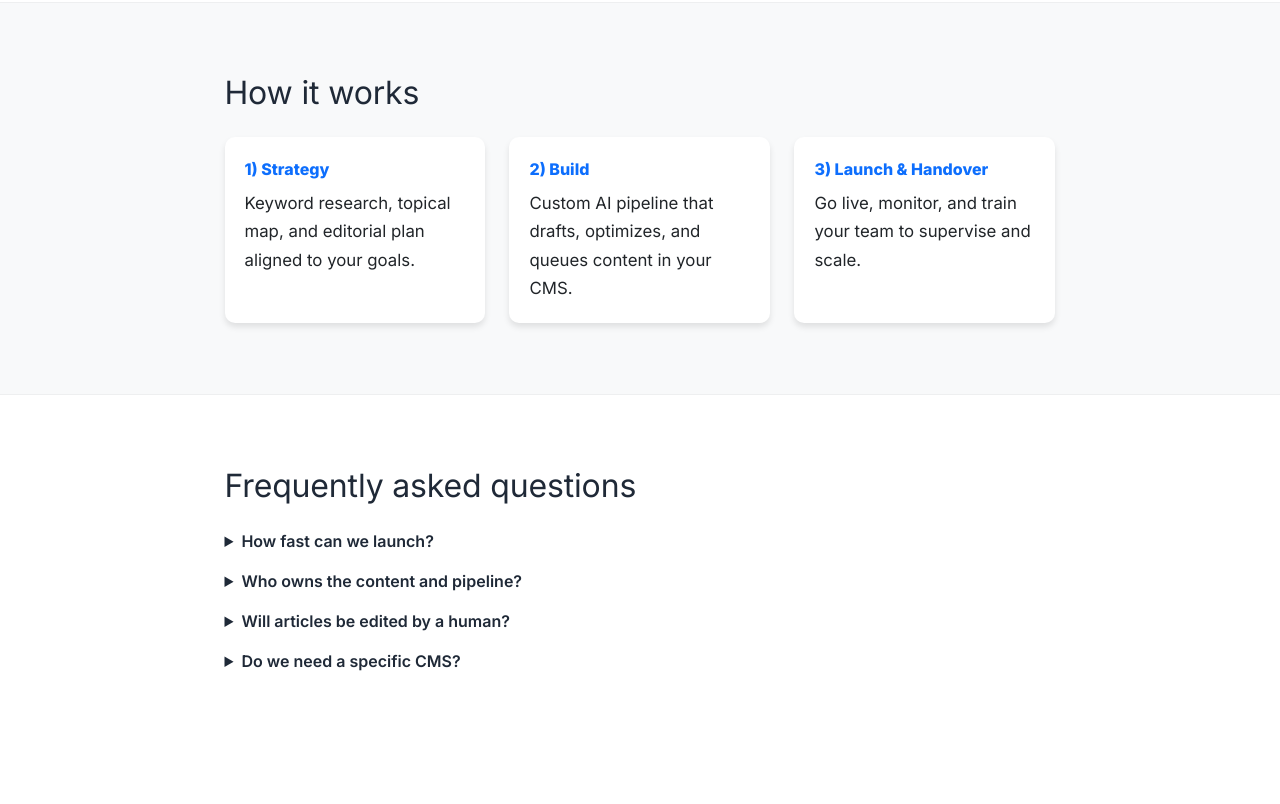
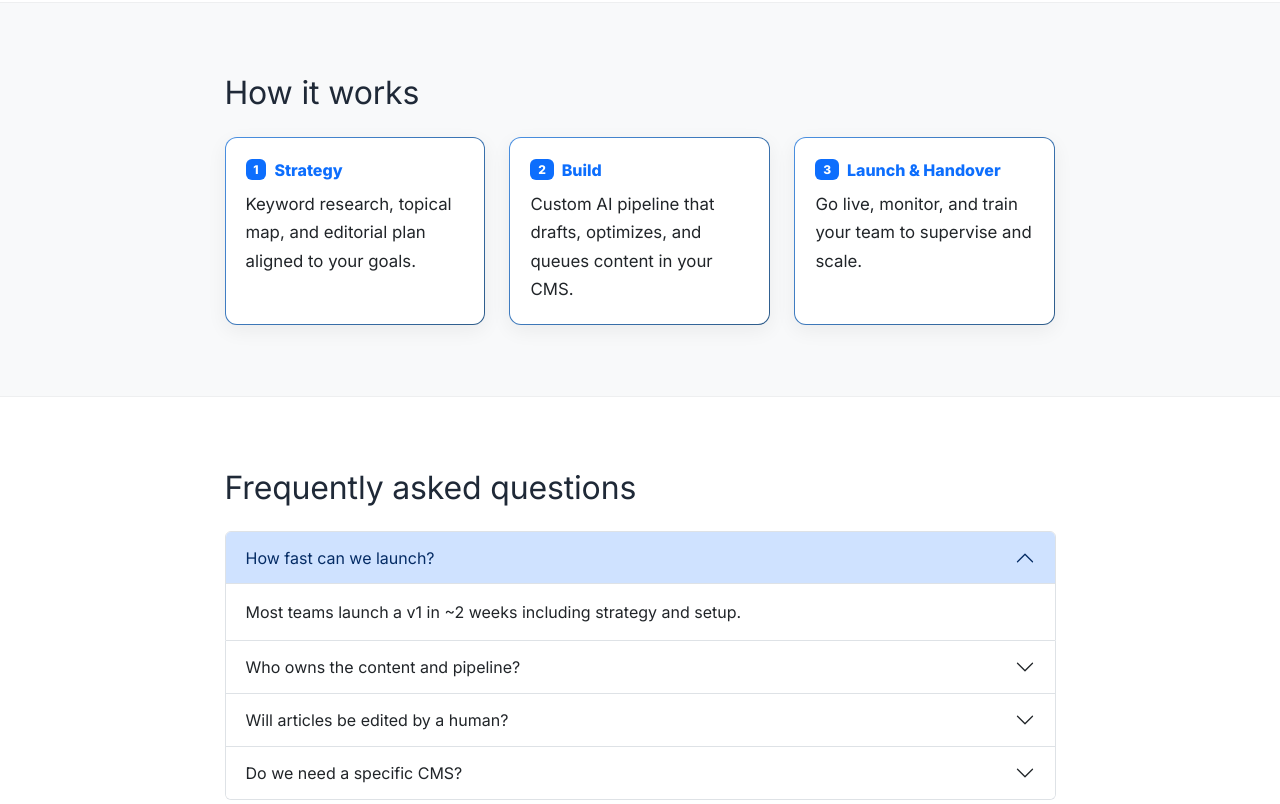
Before and after one commit to mingolladaniele/mingolladaniele.github.io, a plain HTML site: page ai-content-service/index.html in a window 1280 px wide. Shown: the part 2960-3764 px from the top of the page. Drawn offline with nearby package versions, Linux system fonts and the light colour scheme.

Commit message:
ui(ai-content-service): enhance FAQ section with accordion layout and improve process cards for better readability

```diff
--- a/ai-content-service/index.html
+++ b/ai-content-service/index.html
@@ -255,20 +255,29 @@
             <h2 class="mb-4 readable">How it works</h2>
             <div class="row g-4">
               <div class="col-md-4">
-                <div class="card h-100"><div class="card-body">
-                  <div class="text-primary fw-bold mb-2">1) Strategy</div>
+                <div class="card h-100 card-elevated"><div class="card-body">
+                  <div class="d-flex align-items-center gap-2 mb-2">
+                    <span class="badge bg-primary">1</span>
+                    <div class="fw-bold text-primary">Strategy</div>
+                  </div>
                   <p class="mb-0">Keyword research, topical map, and editorial plan aligned to your goals.</p>
                 </div></div>
               </div>
               <div class="col-md-4">
-                <div class="card h-100"><div class="card-body">
-                  <div class="text-primary fw-bold mb-2">2) Build</div>
+                <div class="card h-100 card-elevated"><div class="card-body">
+                  <div class="d-flex align-items-center gap-2 mb-2">
+                    <span class="badge bg-primary">2</span>
+                    <div class="fw-bold text-primary">Build</div>
+                  </div>
                   <p class="mb-0">Custom AI pipeline that drafts, optimizes, and queues content in your CMS.</p>
                 </div></div>
               </div>
               <div class="col-md-4">
-                <div class="card h-100"><div class="card-body">
-                  <div class="text-primary fw-bold mb-2">3) Launch & Handover</div>
+                <div class="card h-100 card-elevated"><div class="card-body">
+                  <div class="d-flex align-items-center gap-2 mb-2">
+                    <span class="badge bg-primary">3</span>
+                    <div class="fw-bold text-primary">Launch & Handover</div>
+                  </div>
                   <p class="mb-0">Go live, monitor, and train your team to supervise and scale.</p>
                 </div></div>
               </div>
@@ -284,22 +293,32 @@
         <div class="row justify-content-center">
           <div class="col-lg-9">
             <h2 class="mb-4 readable">Frequently asked questions</h2>
-            <details class="mb-3" data-umami-event="Click - FAQ Toggle">
-              <summary class="fw-semibold">How fast can we launch?</summary>
-              <div class="mt-2">Most teams launch a v1 in ~2 weeks including strategy and setup.</div>
-            </details>
-            <details class="mb-3" data-umami-event="Click - FAQ Toggle">
-              <summary class="fw-semibold">Who owns the content and pipeline?</summary>
-              <div class="mt-2">You do. Everything is delivered to your repo/CMS, with training.</div>
-            </details>
-            <details class="mb-3" data-umami-event="Click - FAQ Toggle">
-              <summary class="fw-semibold">Will articles be edited by a human?</summary>
-              <div class="mt-2">Yes. We include a light editorial pass for accuracy and tone.</div>
-            </details>
-            <details class="mb-3" data-umami-event="Click - FAQ Toggle">
-              <summary class="fw-semibold">Do we need a specific CMS?</summary>
-              <div class="mt-2">No. The pipeline integrates with most CMSs via APIs or publishing hooks.</div>
-            </details>
+            <div class="accordion" id="faq-accordion">
+              <div class="accordion-item">
+                <h2 class="accordion-header" id="faq1"><button class="accordion-button" type="button" data-bs-toggle="collapse" data-bs-target="#faq1c">How fast can we launch?</button></h2>
+                <div id="faq1c" class="accordion-collapse collapse show" data-bs-parent="#faq-accordion">
+                  <div class="accordion-body">Most teams launch a v1 in ~2 weeks including strategy and setup.</div>
+                </div>
+              </div>
+              <div class="accordion-item">
+                <h2 class="accordion-header" id="faq2"><button class="accordion-button collapsed" type="button" data-bs-toggle="collapse" data-bs-target="#faq2c">Who owns the content and pipeline?</button></h2>
+                <div id="faq2c" class="accordion-collapse collapse" data-bs-parent="#faq-accordion">
+                  <div class="accordion-body">You do. Everything is delivered to your repo/CMS, with training.</div>
+                </div>
+              </div>
+              <div class="accordion-item">
+                <h2 class="accordion-header" id="faq3"><button class="accordion-button collapsed" type="button" data-bs-toggle="collapse" data-bs-target="#faq3c">Will articles be edited by a human?</button></h2>
+                <div id="faq3c" class="accordion-collapse collapse" data-bs-parent="#faq-accordion">
+                  <div class="accordion-body">Yes. We include a light editorial pass for accuracy and tone.</div>
+                </div>
+              </div>
+              <div class="accordion-item">
+                <h2 class="accordion-header" id="faq4"><button class="accordion-button collapsed" type="button" data-bs-toggle="collapse" data-bs-target="#faq4c">Do we need a specific CMS?</button></h2>
+                <div id="faq4c" class="accordion-collapse collapse" data-bs-parent="#faq-accordion">
+                  <div class="accordion-body">No. The pipeline integrates with most CMSs via APIs or publishing hooks.</div>
+                </div>
+              </div>
+            </div>
           </div>
         </div>
       </div>
```
